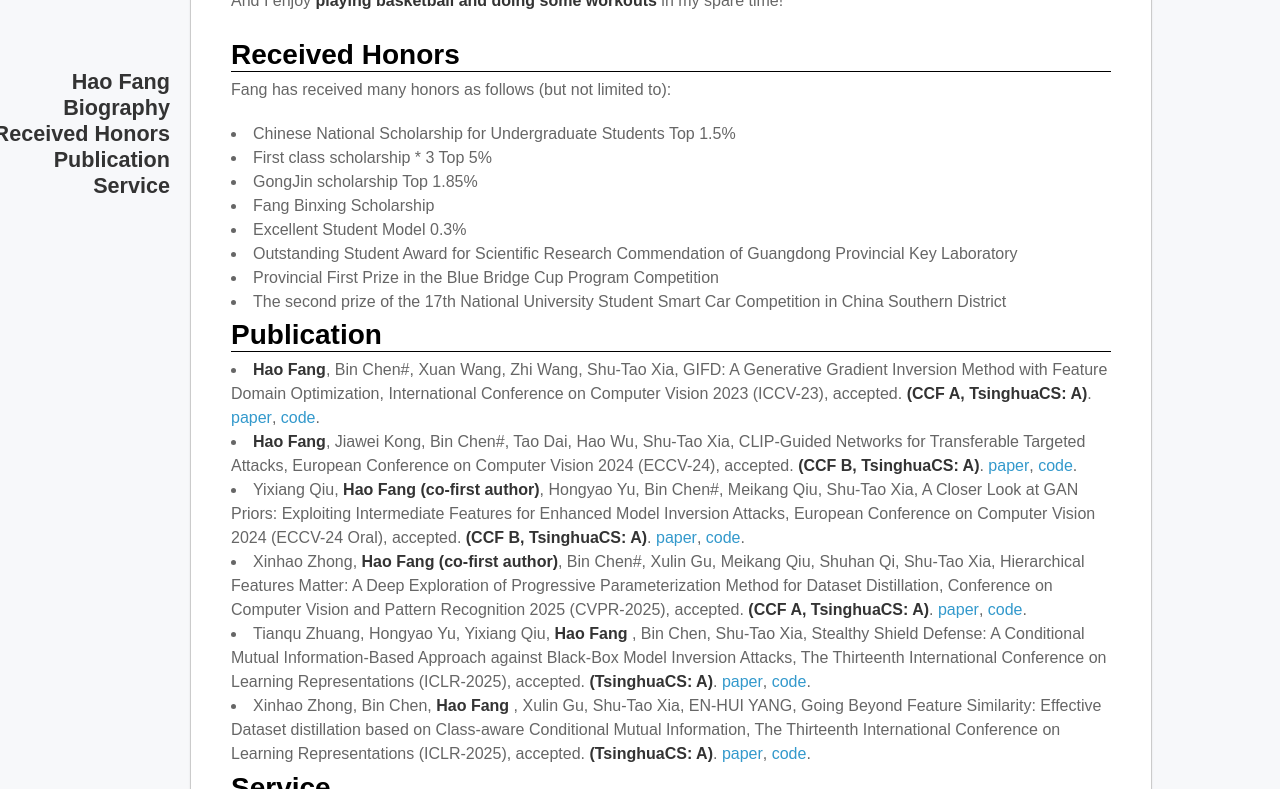
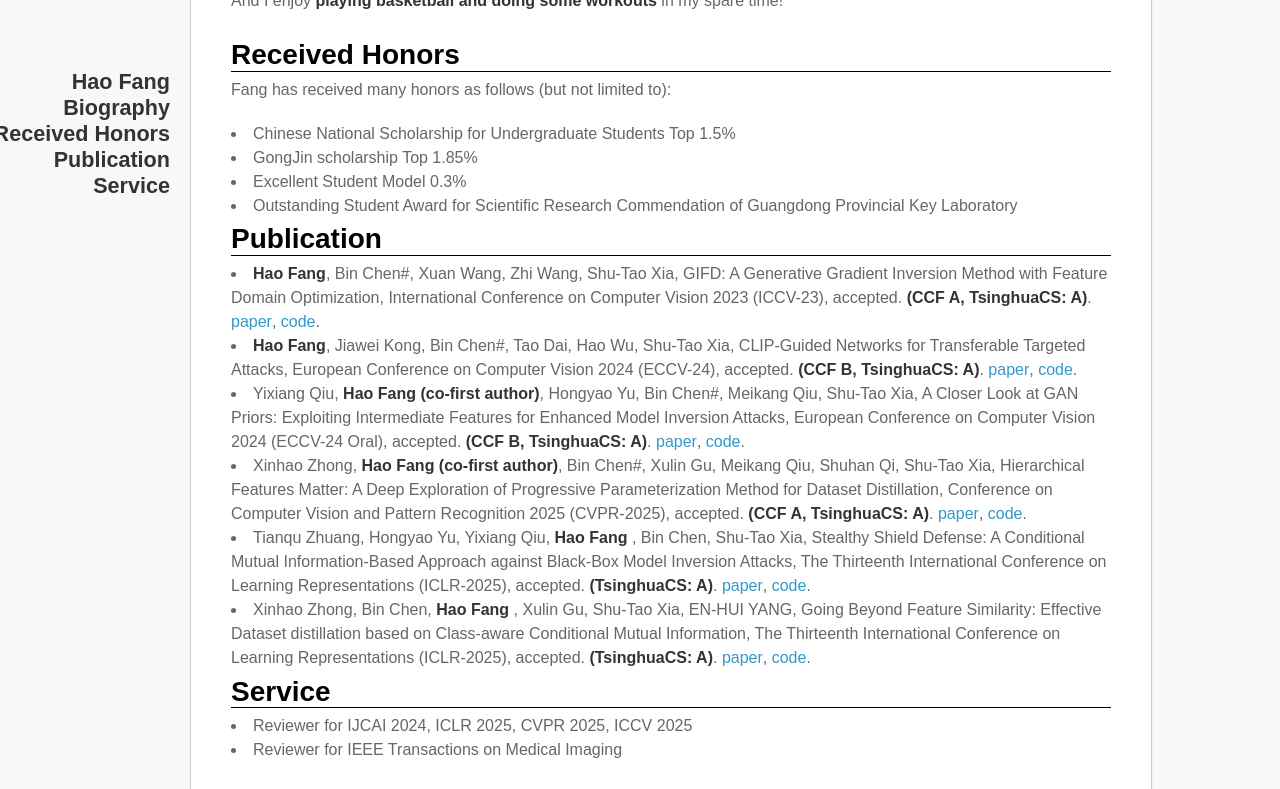
Before and after one commit to ffhibnese/ffhibnese.github.io, a Jekyll site: the page built from index.md, in a window 1280 px wide and 900 px high, scrolled down 426 px, cut to the strip 111-900 px from the top of the window. Built offline with Jekyll 4.4.1, drawn with Linux system fonts in a browser that asks for light colours; nearby versions of some CDN libraries; our own code applies the rules of GitHub Pages for plain Markdown files.

Commit message:
Update index.md

```diff
--- a/index.md
+++ b/index.md
@@ -34,13 +34,13 @@
       <h2>Received Honors</h2>
       <p>Fang has received many honors as follows (but not limited to):</p>
 <li>Chinese National Scholarship for Undergraduate Students Top 1.5%</li>
-<li>First class scholarship * 3 Top 5% </li>
+<!-- <li>First class scholarship * 3 Top 5% </li> -->
 <li>GongJin scholarship Top 1.85%</li>
-<li>Fang Binxing Scholarship</li>
+<!-- <li>Fang Binxing Scholarship</li> -->
 <li>Excellent Student Model 0.3%</li>
 <li>Outstanding Student Award for Scientific Research Commendation of Guangdong Provincial Key Laboratory</li>
-<li>Provincial First Prize in the Blue Bridge Cup Program Competition</li>
-<li>The second prize of the 17th National University Student Smart Car Competition in China Southern District</li>
+<!-- <li>Provincial First Prize in the Blue Bridge Cup Program Competition</li> -->
+<!-- <li>The second prize of the 17th National University Student Smart Car Competition in China Southern District</li> -->
 
     </td>
   </tr>
```
